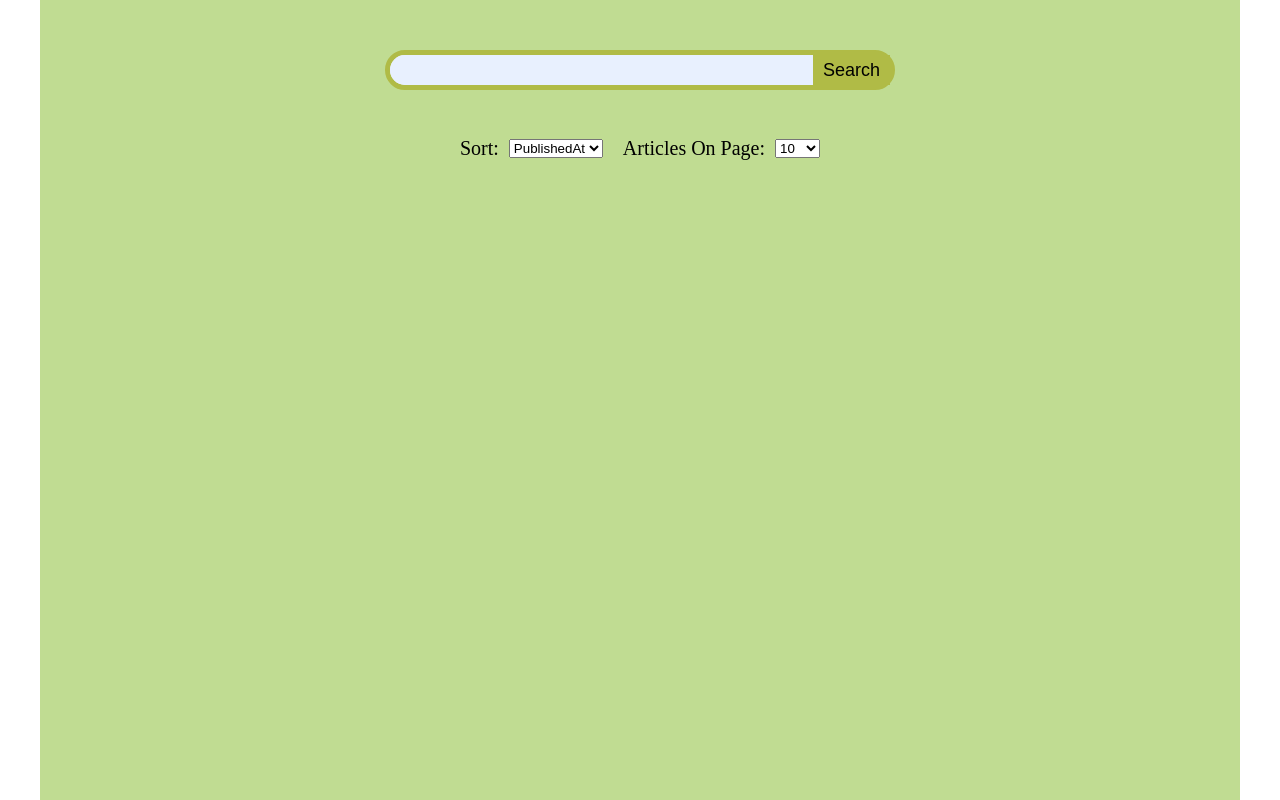
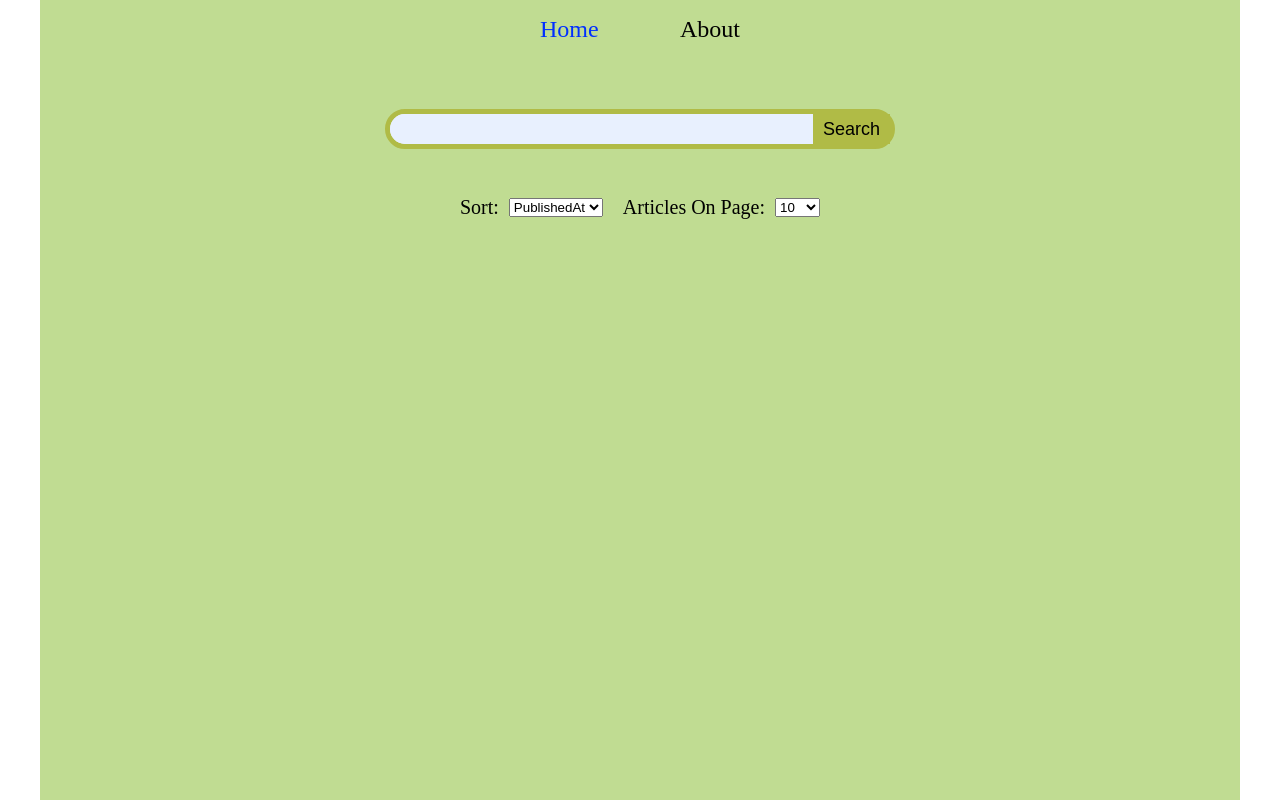
Before and after one commit to tonKristall/react, a React app: page / in a window 1280 px wide. Built offline with nearby package versions, Linux system fonts and the light colour scheme.

Commit message:
feat: add header

```diff
--- a/src/components/app-container.tsx
+++ b/src/components/app-container.tsx
@@ -4,6 +4,7 @@ import SearchBar from './search-bar/search-bar';
 import '../styles.scss';
 import { SEARCH_DATA_DEFAULT, SEARCH_RESULT_DEFAULT } from '../const';
 import ResponseAPI from '../services/response-api';
+import Header from './header/header';
 
 export default function AppContainer(): JSX.Element {
   const [resultSearch, setResultSearch] = useState(SEARCH_RESULT_DEFAULT);
@@ -17,6 +18,7 @@ export default function AppContainer(): JSX.Element {
 
   return (
     <div className="app-container">
+      <Header />
       <SearchBar
         searchData={searchData}
         setSearchData={setSearchData}
--- /dev/null
+++ b/src/components/header/header.scss
@@ -0,0 +1,25 @@
+@import '../../mixins.scss';
+
+.header {
+  ul {
+    @include flex-row(space-between, center);
+    width: 200px;
+    padding: 0;
+    list-style-type: none;
+  }
+
+  li {
+    padding: 0;
+    text-transform: capitalize;
+    font-size: 24px;
+  }
+
+  .link {
+    text-decoration: none;
+    color: black
+  }
+
+  .link__active {
+    color: rgb(0, 47, 255);
+  }
+}
--- /dev/null
+++ b/src/components/header/header.tsx
@@ -0,0 +1,21 @@
+import React from "react";
+import "./header.scss";
+
+export default function Header(): JSX.Element {
+  return (
+    <header className="header">
+      <ul>
+        <li>
+          <a className="link link__active" href="/">
+            home
+          </a>
+        </li>
+        <li>
+          <a className="link" href="/about">
+            about
+          </a>
+        </li>
+      </ul>
+    </header>
+  );
+}
```
